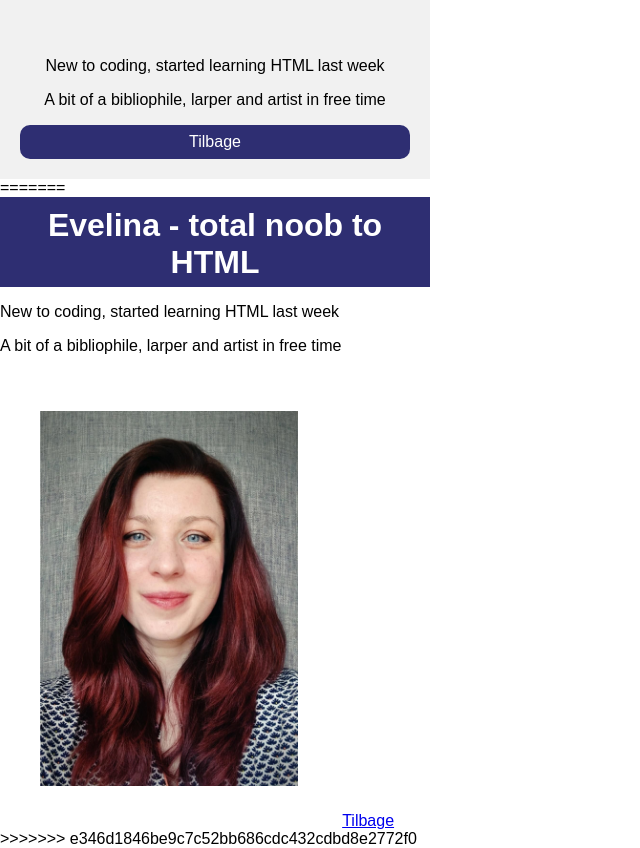
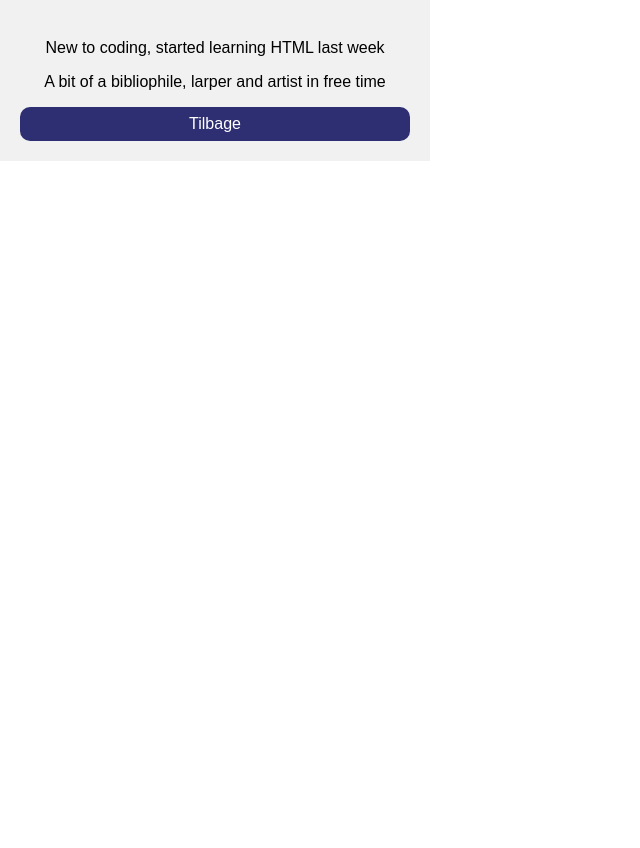
Before and after one commit to Chrstjan/Gruppe3-Opgave, a plain HTML site: page Evelina2.html in a window 1280 px wide. Shown: the part 518-1366 px from the top of the page, without its empty margins (0-640 px from the left). After the commit the page ends 800 px from the top, so only its background shows below. Drawn offline with Linux system fonts and the light colour scheme.

Commit message:
Update Evelina2.html

```diff
--- a/Evelina2.html
+++ b/Evelina2.html
@@ -3,7 +3,6 @@
 <head>
     <meta charset="UTF-8">
     <meta name="viewport" content="width=device-width, initial-scale=1.0">
-<<<<<<< HEAD
     <link rel="stylesheet" href="./Assets/css/styles.css">
     <title>Document</title>
 </head>
@@ -19,18 +18,4 @@
         </li>
     </ul>
     <script src="./Assets/js/app.js"></script>
-=======
-    <title>Document</title>
-</head>
-
-<body>
-    <h1>Evelina - total noob to HTML</h1>
-    <p>New to coding, started learning HTML last week</p>
-    <p>A bit of a bibliophile, larper and artist in free time</p>
-
-    <img src="Assets/images/Evelina_profile_photo.jpg" alt="profile photo">
-
-    <a href="index.html">Tilbage</a>
->>>>>>> e346d1846be9c7c52bb686cdc432cdbd8e2772f0
-</body>
 </html>
```
